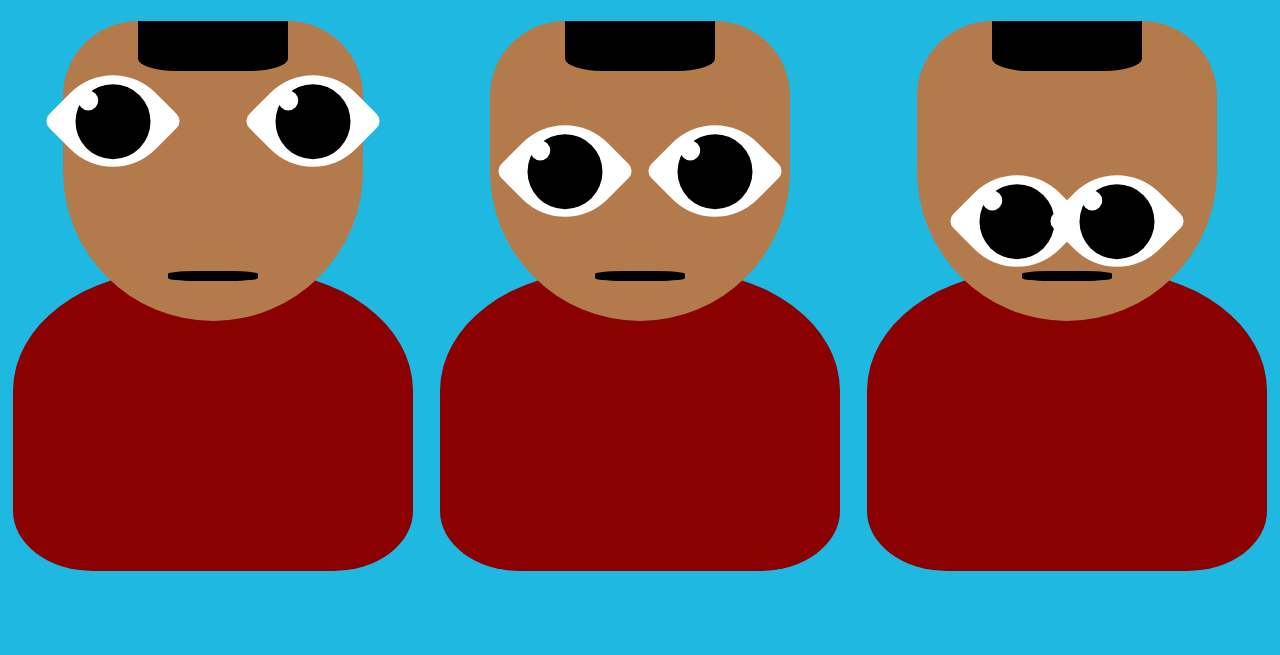
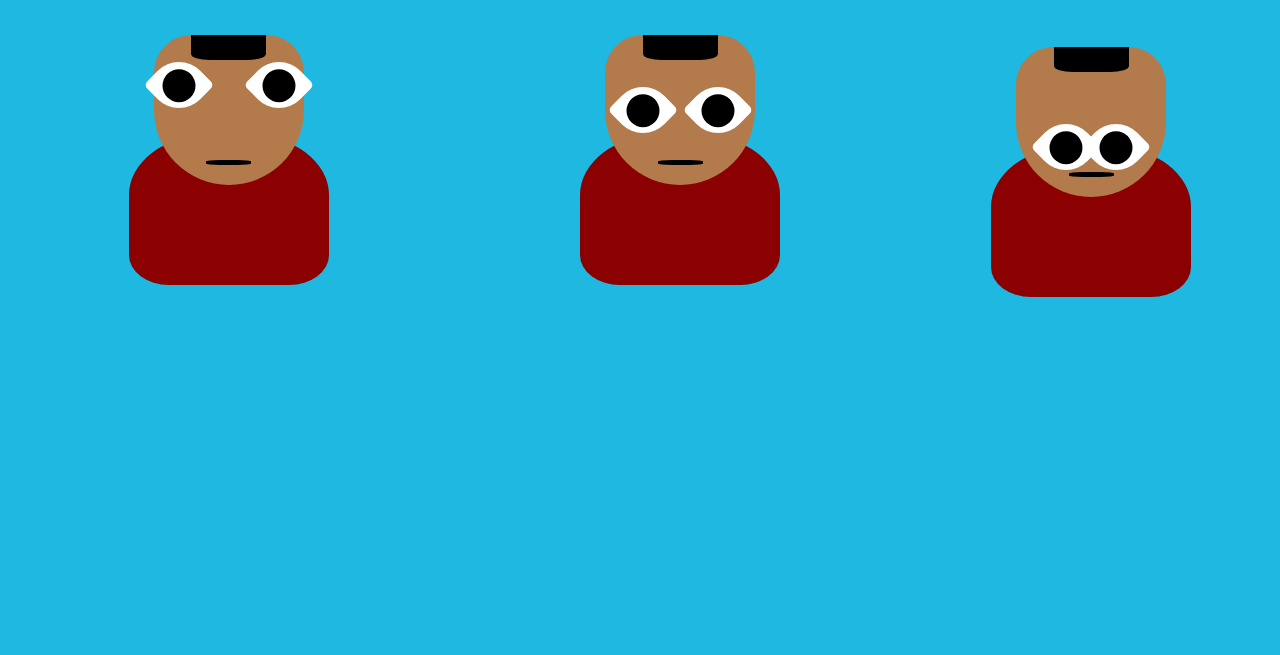
Before and after one commit to MinhaTu/webdev-delusional, a plain HTML site: page Flexbox-samples/index.html in a window 1280 px wide. Shown: the part 145-800 px from the top of the page. Drawn offline with Linux system fonts and the light colour scheme.

Commit message:
refactor: scale down elements

```diff
--- a/Flexbox-samples/style.css
+++ b/Flexbox-samples/style.css
@@ -1,3 +1,7 @@
+
+html {
+	font-size: 10px;
+}
 body {
 	font-family: Arial, Helvetica, sans-serif;
 	margin: 0;
@@ -11,6 +15,7 @@ body {
 p,ul {
 	width: 70%;
 	margin: 0 auto;
+	font-size: 2rem;
 	text-shadow: none;
 	text-align: left;
 }
@@ -22,8 +27,8 @@ p,ul {
 }
 
 .head {
-	width: 300px;
-	height: 300px;
+	width: 15rem;
+	height: 15rem;
 	background-color: #b37a4c;
 	margin: 0 auto;
 	border-radius: 25% 25% 50% 50%;
@@ -32,21 +37,21 @@ p,ul {
 }
 
 .hair {
-	width: 150px;
-	height: 50px;
+	width: 7.5rem;
+	height: 2.5rem;
 	border-radius: 0% 0% 25% 25%;
 	background-color: black;
 	margin: 0 auto;
 }
 .eyeline {
 	display: flex;
-	height: 200px;
+	height: 10rem;
 	align-items: flex-start;
 	justify-content: space-around;
 }
 .eyeball {
-	width: 100px;
-	height: 100px;
+	width: 5em;
+	height: 5em;
 	background-color: white;
 	border-radius: 60% 10% 60% 10%;
 	transform: rotate(45deg);
@@ -71,15 +76,15 @@ p,ul {
 	justify-content: center;
 }
 .pupil {
-	width: 75px;
-	height: 75px;
+	width: 3.3rem;
+	height: 3.3rem;
 	border-radius: 50%;
 	background-color: black;
 }
 
 .white {
-	height: 20px;
-	width: 20px;
+	height: 1rem;
+	width: 1rem;
 	border-radius: 50%;
 	background-color: white;
 
@@ -89,15 +94,15 @@ p,ul {
 }
 
 .mouth {
-	height: 10px;
-	width: 90px;
+	height: 0.5rem;
+	width: 4.5rem;
 	margin: 0 auto;
 	border-radius: 30%;
 	background-color: black;
 }
 .torso {
-	width: 400px;
-	height: 300px;
+	width: 20rem;
+	height: 15rem;
 	margin: 0 auto;
 	background-color: darkred;
 	border-radius: 40% 40% 20% 20%;
```
